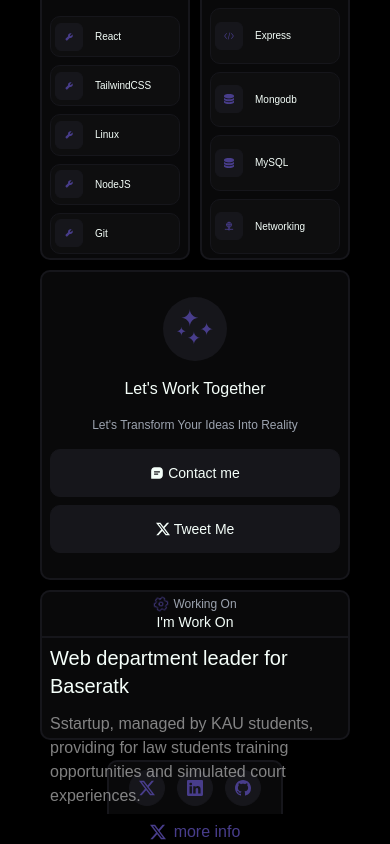
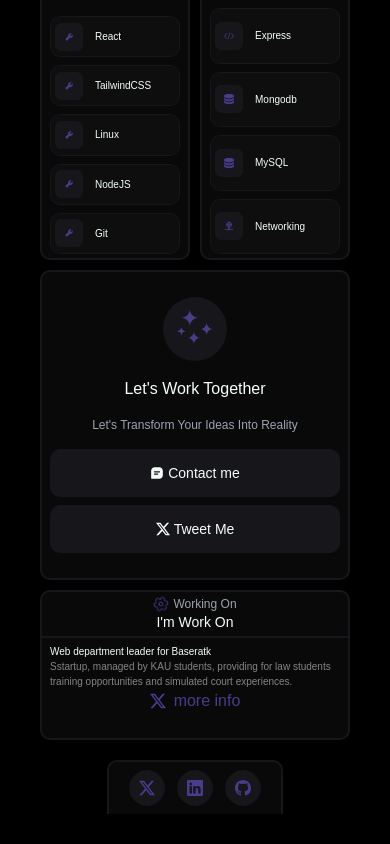
Before and after one commit to vAbdullh/portfolio, a React (Create React App) app in the folder interface/: page / in a window 390 px wide. Shown: the part 926-1770 px from the top of the page. After the commit the page ends 1740 px from the top, so only its background shows below. Built offline with nearby package versions, Linux system fonts and the light colour scheme.

Commit message:
update and add working on sections

```diff
--- a/interface/package.json
+++ b/interface/package.json
@@ -1,6 +1,7 @@
 {
   "name": "interface",
   "version": "0.1.0",
+  "homepage": "https://abdallh.live",
   "private": true,
   "dependencies": {
     "@testing-library/jest-dom": "^5.17.0",
--- a/interface/src/Pages/Home.jsx
+++ b/interface/src/Pages/Home.jsx
@@ -25,7 +25,7 @@
                 <span className="font-pixel px-1 text-3xl  text-white">Abdullah </span>
                 &#47;&gt;
             </p>
-            <div className="grid justify-center items-center grid-cols-home-sm sm:grid-cols-home-md lg:grid-cols-home-lg auto-rows-home lg:auto-rows-home-lg gap-2.5 md:gap-4 py-5 md:py-10  text-mint-white">
+            <div className="grid justify-center items-center grid-cols-home-sm sm:grid-cols-home-md lg:grid-cols-home-lg auto-rows-home lg:auto-rows-home-lg gap-2.5 md:gap-4 py-5 md:pb-10 md:pt-2  text-mint-white">
                 <Header />
                 <Profile />
                 <Projects />
@@ -38,9 +38,9 @@
                         <span className="flex gap-1 justify-center items-center text-xs  text-gray-400"><IoSettingsOutline size={16} className="text-primary animate-spin" />Working on</span>
                         <p className="text-sm"> i'm Work on</p>
                     </div>
-                    <div className="mt-11 w-full flex flex-col gap-3">
-                        <p className="text-xl">Web department leader for Baseratk</p>
-                        <p className="font-thin text-white/50">Sstartup, managed by KAU students, providing for law students training opportunities and simulated court experiences.</p>
+                    <div className="mt-11 w-full flex flex-col lg:gap-3">
+                        <p className="text-[10px] lg:text-xl">Web department leader for Baseratk</p>
+                        <p className="font-thin text-white/50 text-[10px] lg:text-base">Sstartup, managed by KAU students, providing for law students training opportunities and simulated court experiences.</p>
                         <a href="https://x.com/baseratk_sa" className="text-primary flex gap-2 justify-center items-center">
                             <BsTwitterX className="text-primary" /> more info
                         </a>
```
